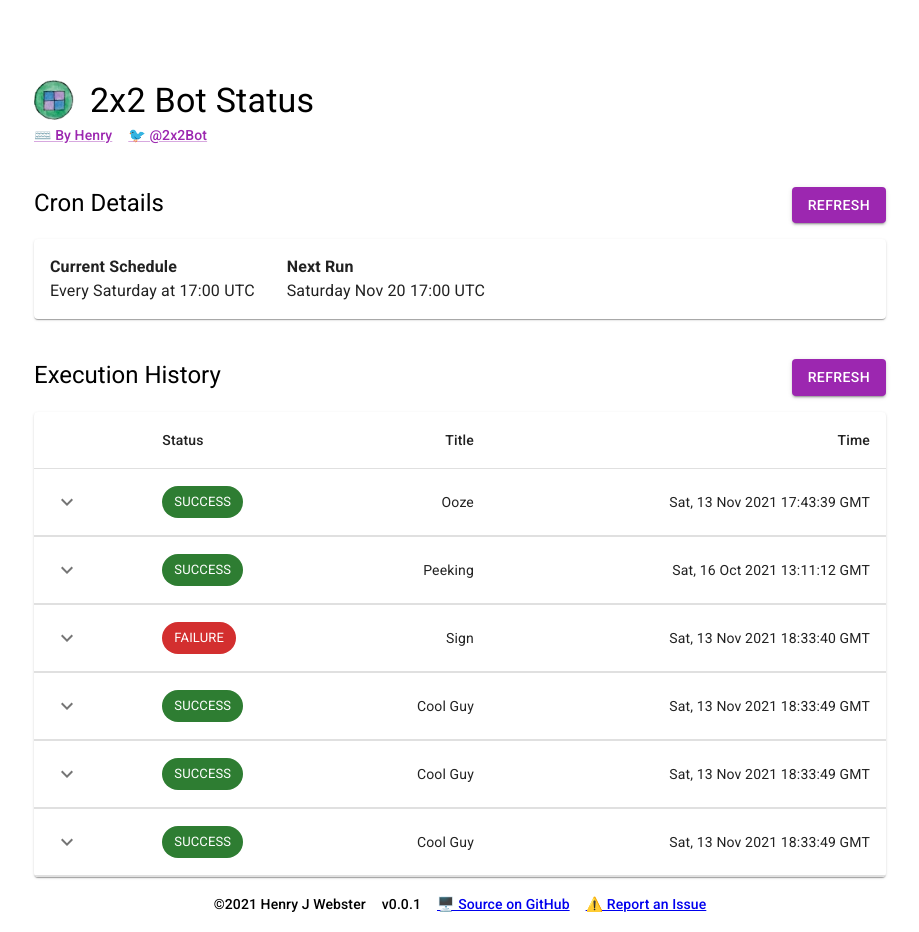
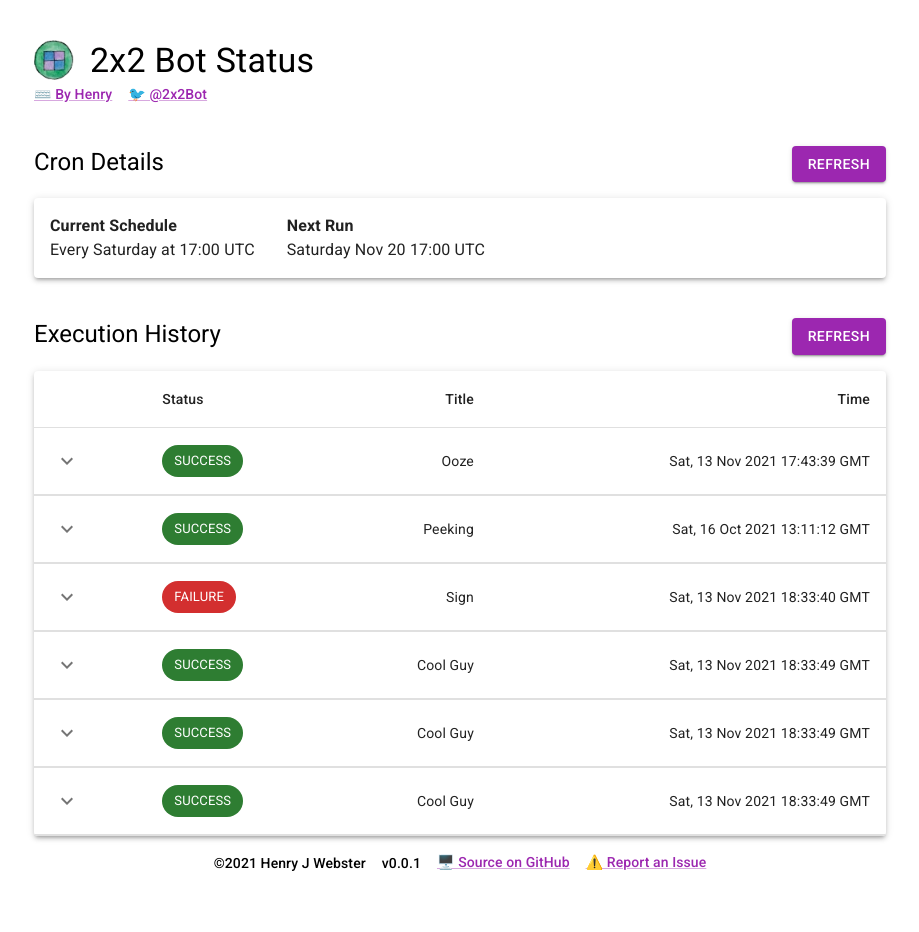
Before and after one commit to henrywebster/twimbot-ui, a React (Create React App) app: page / in a window 1280 px wide. Shown: the whole page, without its empty margins (180-1099 px from the left). After the commit the page ends 891 px from the top, so only its background shows below. Built offline with nearby package versions, Linux system fonts and the light colour scheme; a web font is replaced by a local one.

Commit message:
change to link component

```diff
--- a/src/App.js
+++ /dev/null
@@ -1,115 +0,0 @@
-import "./App.css";
-import { Typography, Grid, Container, Box, Paper, ThemeProvider } from "@mui/material";
-import StatusTable from "./components/status-table";
-import Layout from "./components/layout";
-import React, { useState } from "react";
-import Summary from "./components/summary";
-import theme from "./components/theme";
-
-import "@fontsource/roboto/300.css";
-import "@fontsource/roboto/400.css";
-import "@fontsource/roboto/500.css";
-import "@fontsource/roboto/700.css";
-
-function createData(status, title, end_time, message, link, executionTime) {
-    return { status, title, end_time, message, link, executionTime };
-}
-
-const rows = [
-    createData(
-        "SUCCESS",
-        "Ooze",
-        1636825419,
-        null,
-        "https://twitter.com/2x2Bot/status/1459566918852087809",
-        0.123
-    ),
-    createData(
-        "SUCCESS",
-        "Peeking",
-        1634389872,
-        null,
-        "https://twitter.com/2x2Bot/status/1457030202765291523",
-        0.456
-    ),
-    createData(
-        "FAILURE",
-        "Sign",
-        1636828420,
-        "No paintings in the database",
-        null,
-        1.04
-    ),
-    createData(
-        "SUCCESS",
-        "Cool Guy",
-        1636828429,
-        null,
-        "https://twitter.com/2x2Bot/status/1454493488259682308",
-        0.567
-    ),
-    createData(
-        "SUCCESS",
-        "Cool Guy",
-        1636828429,
-        null,
-        "https://twitter.com/2x2Bot/status/1454493488259682308",
-        0.567
-    ),
-    createData(
-        "SUCCESS",
-        "Cool Guy",
-        1636828429,
-        null,
-        "https://twitter.com/2x2Bot/status/1454493488259682308",
-        0.567
-    ),
-];
-
-function CronDetail({ status }) {
-    return (
-        <Summary title="Cron Details">
-            <Paper>
-                <Grid container columnSpacing={4} padding={2}>
-                    <Grid item>
-                        <Typography>
-                            <Box fontWeight={600}>Current Schedule</Box>
-                            {status.cron.description}
-                        </Typography>
-                    </Grid>
-                    <Grid item>
-                        <Typography>
-                            <Box fontWeight={600}>Next Run</Box>
-                            {status.cron.next}
-                        </Typography>
-                    </Grid>
-                </Grid>
-            </Paper>
-        </Summary>
-    );
-}
-
-function App() {
-    const [status, setStatus] = useState({
-        cron: {
-            description: "Every Saturday at 17:00 UTC",
-            next: "Saturday Nov 20 17:00 UTC",
-        },
-        executions: rows,
-    });
-
-    return (
-        <ThemeProvider theme={theme}>
-        <Box sx={{ paddingTop: "80px" }}>
-            <Container maxWidth="md">
-                <Layout title="2x2 Bot Status">
-                    <CronDetail status={status} />
-                    <StatusTable statuses={status.executions} />
-                </Layout>
-            </Container>
-        </Box>
-        </ThemeProvider>
-    );
-}
-
-export default App;
--- /dev/null
+++ b/src/App.jsx
@@ -0,0 +1,118 @@
+import "./App.css";
+import {
+  Typography,
+  Grid,
+  Container,
+  Box,
+  Paper,
+  ThemeProvider,
+} from "@mui/material";
+import StatusTable from "./components/status-table";
+import Layout from "./components/layout";
+import React, { useState } from "react";
+import Summary from "./components/summary";
+import theme from "./components/theme";
+
+import "@fontsource/roboto/300.css";
+import "@fontsource/roboto/400.css";
+import "@fontsource/roboto/500.css";
+import "@fontsource/roboto/700.css";
+
+function createData(status, title, end_time, message, link, executionTime) {
+  return { status, title, end_time, message, link, executionTime };
+}
+
+const rows = [
+  createData(
+    "SUCCESS",
+    "Ooze",
+    1636825419,
+    null,
+    "https://twitter.com/2x2Bot/status/1459566918852087809",
+    0.123
+  ),
+  createData(
+    "SUCCESS",
+    "Peeking",
+    1634389872,
+    null,
+    "https://twitter.com/2x2Bot/status/1457030202765291523",
+    0.456
+  ),
+  createData(
+    "FAILURE",
+    "Sign",
+    1636828420,
+    "No paintings in the database",
+    null,
+    1.04
+  ),
+  createData(
+    "SUCCESS",
+    "Cool Guy",
+    1636828429,
+    null,
+    "https://twitter.com/2x2Bot/status/1454493488259682308",
+    0.567
+  ),
+  createData(
+    "SUCCESS",
+    "Cool Guy",
+    1636828429,
+    null,
+    "https://twitter.com/2x2Bot/status/1454493488259682308",
+    0.567
+  ),
+  createData(
+    "SUCCESS",
+    "Cool Guy",
+    1636828429,
+    null,
+    "https://twitter.com/2x2Bot/status/1454493488259682308",
+    0.567
+  ),
+];
+
+function CronDetail({ status }) {
+  return (
+    <Summary title="Cron Details">
+      <Paper elevation={3}>
+        <Grid container columnSpacing={4} padding={2}>
+          <Grid item component={Typography}>
+            <Box fontWeight={600}>Current Schedule</Box>
+            {status.cron.description}
+          </Grid>
+          <Grid item component={Typography}>
+            <Box fontWeight={600}>Next Run</Box>
+            {status.cron.next}
+          </Grid>
+        </Grid>
+      </Paper>
+    </Summary>
+  );
+}
+
+function App() {
+  const [status, setStatus] = useState({
+    cron: {
+      description: "Every Saturday at 17:00 UTC",
+      next: "Saturday Nov 20 17:00 UTC",
+    },
+    executions: rows,
+  });
+
+  return (
+    <ThemeProvider theme={theme}>
+      <Box sx={{ paddingTop: "40px" }}>
+        <Container maxWidth="md">
+          <Layout title="2x2 Bot Status">
+            <CronDetail status={status} />
+            <StatusTable statuses={status.executions} />
+          </Layout>
+        </Container>
+      </Box>
+    </ThemeProvider>
+  );
+}
+
+export default App;
--- a/src/components/layout.jsx
+++ b/src/components/layout.jsx
@@ -3,19 +3,23 @@ import logo from "../logo.webp";
 
 const Nav = () => (
   <Grid container spacing={2}>
-    <Grid item>
-      <Link variant="subtitle2" href="https://hwebs.info" target="_blank">
+    <Grid
+      item
+      component={Link}
+      variant="subtitle2"
+      href="https://hwebs.info"
+      target="_blank"
+    >
       ⌨️ By Henry
-      </Link>
     </Grid>
-    <Grid item>
-      <Link
+    <Grid
+      item
+      component={Link}
       variant="subtitle2"
       href="https://twitter.com/2x2Bot"
       target="_blank"
     >
       🐦 @2x2Bot
-      </Link>
     </Grid>
   </Grid>
 );
@@ -32,9 +36,7 @@ const LayoutHeading = ({ title }) => (
         </Typography>
       </Grid>
     </Grid>
-    <Grid item>
-      <Nav />
-    </Grid>
+    <Grid item component={Nav} />
   </>
 );
 
@@ -58,27 +60,23 @@ function LayoutFooter({ version, copyright }) {
           {`v${version}`}
         </Typography>
       </Grid>
-      <Grid item>
-        <Typography
-          component="a"
+      <Grid
+        item
+        component={Link}
         variant="subtitle2"
-          href="https://github.com/henrywebster/hwebs-info"
+        href="https://github.com/henrywebster/twimbot-ui"
         target="_blank"
       >
         🖥️ Source on GitHub
-          {/* <Emoji emoji="🖥" /> Source on GitHub */}
-        </Typography>
       </Grid>
-      <Grid item>
-        <Typography
-          component="a"
+      <Grid
+        item
+        component={Link}
         variant="subtitle2"
-          href="https://github.com/henrywebster/hwebs-info/issues"
+        href="https://github.com/henrywebster/twimbot-ui/issues"
         target="_blank"
       >
         ⚠️ Report an Issue
-          {/* <Emoji emoji="⚠️" /> Report an Issue */}
-        </Typography>
       </Grid>
     </Grid>
   );
--- a/src/components/status-table.jsx
+++ b/src/components/status-table.jsx
@@ -8,6 +8,7 @@ import TableRow from "@mui/material/TableRow";
 import Paper from "@mui/material/Paper";
 import Box from "@mui/material/Box";
 import Chip from "@mui/material/Chip";
+import Link from "@mui/material/Link";
 import { Collapse, Typography } from "@mui/material";
 import KeyboardArrowDownIcon from "@mui/icons-material/KeyboardArrowDown";
 import KeyboardArrowUpIcon from "@mui/icons-material/KeyboardArrowUp";
@@ -29,14 +30,9 @@ function SuccessDetails({ link, executionTime }) {
       <Box sx={{ margin: 1 }}>
         <Typography>
           <Box fontWeight={600}>Link</Box>
-                    <Typography
-                        component="a"
-                        variant="body1"
-                        href={link}
-                        target="_blank"
-                    >
+          <Link variant="body1" href={link} target="_blank">
             {link}
-                    </Typography>
+          </Link>
         </Typography>
       </Box>
       <Box sx={{ margin: 1 }}>
@@ -98,19 +94,13 @@ function StatusRow({ status }) {
             size="small"
             onClick={() => setOpen(!open)}
           >
-                        {open ? (
-                            <KeyboardArrowUpIcon />
-                        ) : (
-                            <KeyboardArrowDownIcon />
-                        )}
+            {open ? <KeyboardArrowUpIcon /> : <KeyboardArrowDownIcon />}
           </IconButton>
         </TableCell>
         <TableCell component="th" scope="row">
           <Chip
             label={status.status}
-                        color={
-                            status.status === "SUCCESS" ? "success" : "error"
-                        }
+            color={status.status === "SUCCESS" ? "success" : "error"}
           />
         </TableCell>
         <TableCell align="right">{status.title}</TableCell>
@@ -119,10 +109,7 @@ function StatusRow({ status }) {
         </TableCell>
       </TableRow>
       <TableRow>
-                <TableCell
-                    style={{ paddingBottom: 0, paddingTop: 0 }}
-                    colSpan={6}
-                >
+        <TableCell style={{ paddingBottom: 0, paddingTop: 0 }} colSpan={6}>
           <Collapse in={open} timeout="auto" unmountOnExit>
             <StatusDetails {...status} />
           </Collapse>
@@ -135,7 +122,7 @@ function StatusRow({ status }) {
 export default function StatusTable({ statuses }) {
   return (
     <Summary title="Execution History">
-            <TableContainer component={Paper}>
+      <TableContainer component={Paper} elevation={3}>
         <Table aria-label="simple table">
           <TableHead>
             <TableRow>
```
Lines whose indentation alone changed are shown as unchanged.
